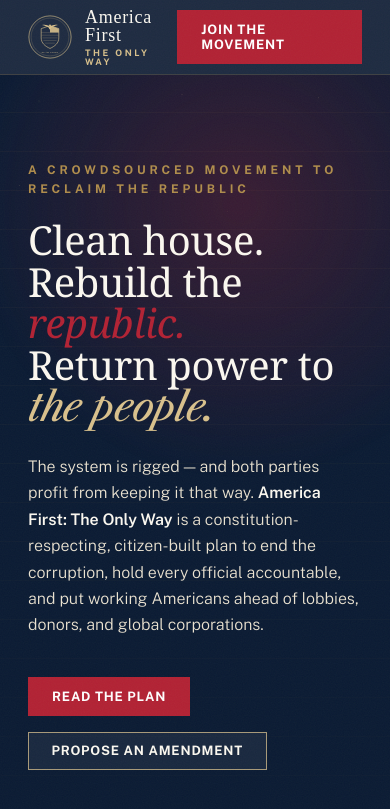
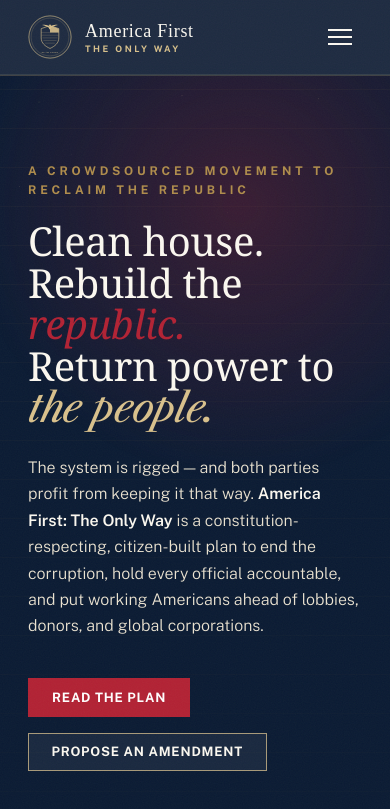
Before and after one commit to carmenrcorio/AF, a Next.js app: page / in a window 390 px wide. Shown: the top 809 px of the page. Built offline with nearby package versions, Linux system fonts and the light colour scheme; a web font is replaced by a local one.

Commit message:
QA fixes: mobile nav + citation integrity

```diff
--- a/app/components/Nav.tsx
+++ b/app/components/Nav.tsx
@@ -1,38 +1,42 @@
+'use client'
+
 import Link from 'next/link'
+import { useState } from 'react'
+
+const LINKS = [
+  { href: '/problem', label: 'The Problem' },
+  { href: '/plan', label: 'The Plan' },
+  { href: '/issues', label: 'The Issues' },
+  { href: '/common-ground', label: 'Common Ground' },
+  { href: '/constitution', label: 'Constitution' },
+  { href: '/amendments', label: 'Amendments' },
+]
 
 export default function Nav() {
+  const [open, setOpen] = useState(false)
+
   return (
     <header>
       <nav>
-        <Link href="/" className="brand">
+        <Link href="/" className="brand" onClick={() => setOpen(false)}>
           <svg className="seal" viewBox="0 0 100 100" aria-hidden="true">
-            {/* outer ring */}
             <circle cx="50" cy="50" r="48" fill="none" stroke="currentColor" strokeWidth="1.4" />
             <circle cx="50" cy="50" r="43" fill="none" stroke="currentColor" strokeWidth="0.7" opacity="0.6" />
-            {/* shield / flag canton */}
             <g>
-              {/* shield body */}
               <path d="M50 24 L70 31 V52 C70 64 61 71 50 76 C39 71 30 64 30 52 V31 Z" fill="none" stroke="currentColor" strokeWidth="1.4" />
-              {/* canton (stars field) */}
               <path d="M50 24 L70 31 V40 H50 Z" fill="currentColor" opacity="0.9" />
-              {/* stripes */}
               <line x1="30" y1="40" x2="70" y2="40" stroke="currentColor" strokeWidth="0.8" opacity="0.55" />
               <line x1="31" y1="46" x2="69" y2="46" stroke="currentColor" strokeWidth="0.8" opacity="0.55" />
               <line x1="33" y1="52" x2="67" y2="52" stroke="currentColor" strokeWidth="0.8" opacity="0.55" />
               <line x1="35" y1="58" x2="65" y2="58" stroke="currentColor" strokeWidth="0.8" opacity="0.55" />
               <line x1="39" y1="64" x2="61" y2="64" stroke="currentColor" strokeWidth="0.8" opacity="0.55" />
             </g>
-            {/* eagle silhouette over the shield top */}
             <g fill="currentColor">
-              {/* body */}
               <ellipse cx="50" cy="29" rx="2.4" ry="4" />
-              {/* head */}
               <circle cx="50" cy="23.5" r="2" />
-              {/* spread wings */}
               <path d="M50 27 C44 22 38 21 32 23 C39 24 43 27 49 30 Z" />
               <path d="M50 27 C56 22 62 21 68 23 C61 24 57 27 51 30 Z" />
             </g>
-            {/* We the People — small gold arc text at base */}
             <text x="50" y="86" textAnchor="middle" fontFamily="Libre Caslon Display,serif" fontSize="5.4" letterSpacing="0.6" fill="currentColor" fontStyle="italic">We the People</text>
           </svg>
           <span className="brand-txt">
@@ -40,16 +44,33 @@
             <span className="t2">THE ONLY WAY</span>
           </span>
         </Link>
+
         <div className="navlinks">
-          <Link href="/problem">The Problem</Link>
-          <Link href="/plan">The Plan</Link>
-          <Link href="/issues">The Issues</Link>
-          <Link href="/common-ground">Common Ground</Link>
-          <Link href="/constitution">Constitution</Link>
-          <Link href="/amendments">Amendments</Link>
+          {LINKS.map((l) => (
+            <Link key={l.href} href={l.href}>{l.label}</Link>
+          ))}
         </div>
-        <Link href="/join" className="btn btn-red">Join the Movement</Link>
+
+        <Link href="/join" className="btn btn-red nav-join">Join the Movement</Link>
+
+        <button
+          className="nav-toggle"
+          aria-label={open ? 'Close menu' : 'Open menu'}
+          aria-expanded={open}
+          onClick={() => setOpen(!open)}
+        >
+          <span className={`nt-bar ${open ? 'x1' : ''}`} />
+          <span className={`nt-bar ${open ? 'x2' : ''}`} />
+          <span className={`nt-bar ${open ? 'x3' : ''}`} />
+        </button>
       </nav>
+
+      <div className={`mobile-drawer ${open ? 'is-open' : ''}`}>
+        {LINKS.map((l) => (
+          <Link key={l.href} href={l.href} onClick={() => setOpen(false)}>{l.label}</Link>
+        ))}
+        <Link href="/join" className="btn btn-red drawer-join" onClick={() => setOpen(false)}>Join the Movement</Link>
+      </div>
     </header>
   )
 }
--- a/app/globals.css
+++ b/app/globals.css
@@ -51,7 +51,24 @@
 .btn-red:hover{background:var(--red-deep)}
 .btn-ghost{background:rgba(255,255,255,.06);color:var(--parchment-2);border:1.5px solid rgba(217,193,140,.75);padding:10.5px 22.5px}
 .btn-ghost:hover{background:var(--gold);color:var(--ink)}
-@media(max-width:780px){.navlinks{display:none}}
+.nav-toggle{display:none}
+@media(max-width:860px){
+  .navlinks{display:none}
+  .nav-join{display:none}
+  .nav-toggle{display:flex;flex-direction:column;justify-content:center;gap:5px;width:44px;height:44px;background:transparent;border:none;cursor:pointer;padding:0}
+  .nt-bar{display:block;width:24px;height:2px;background:var(--parchment-2);margin:0 auto;transition:transform .25s,opacity .25s}
+  .nt-bar.x1{transform:translateY(7px) rotate(45deg)}
+  .nt-bar.x2{opacity:0}
+  .nt-bar.x3{transform:translateY(-7px) rotate(-45deg)}
+}
+.mobile-drawer{display:none}
+@media(max-width:860px){
+  .mobile-drawer{display:flex;flex-direction:column;background:var(--ink-2);border-top:1px solid rgba(176,141,76,.22);max-height:0;overflow:hidden;transition:max-height .32s ease}
+  .mobile-drawer.is-open{max-height:520px}
+  .mobile-drawer a{color:var(--parchment-2);font-size:16px;font-weight:500;padding:16px 28px;border-bottom:1px solid rgba(255,255,255,.06)}
+  .mobile-drawer a:hover{background:rgba(255,255,255,.04)}
+  .mobile-drawer .drawer-join{margin:18px 28px 24px;text-align:center;border-bottom:none;color:#fff}
+}
 
 /* ============ HERO ============ */
 .hero{position:relative;background:var(--ink);color:var(--parchment-2);overflow:hidden;padding:84px 0 0}
@@ -80,7 +97,7 @@
 .pledge-card .overline{margin-bottom:16px;display:block}
 .pledge-card p{font-family:'Libre Caslon Text',serif;font-style:italic;font-size:18px;line-height:1.6;color:var(--cream)}
 .pledge-card .sig{margin-top:18px;font-size:12px;letter-spacing:.06em;color:var(--gold);font-weight:600}
-.ticker{display:flex;gap:0;margin-top:72px;border-top:1px solid var(--hair)}
+.ticker{display:flex;gap:0;margin-top:48px;border-top:1px solid var(--hair)}
 .ticker .it{flex:1;padding:30px 18px;text-align:center;border-right:1px solid var(--hair)}
 .ticker .it:last-child{border-right:none}
 .ticker .num{font-family:'Libre Caslon Display',serif;font-size:38px;color:var(--gold-light)}
@@ -159,7 +176,7 @@
 @media(max-width:880px){.const-grid{grid-template-columns:1fr;gap:38px}}
 .const-title{font-size:clamp(30px,4vw,46px);margin-top:14px}
 .const-copy{margin-top:18px;font-size:16.5px;line-height:1.65;color:var(--slate)}
-.const-try{margin-top:14px;font-size:14px;color:var(--gold);font-weight:600;letter-spacing:.02em}
+.const-try{margin-top:14px;font-size:14px;color:var(--red);font-weight:700;letter-spacing:.02em}
 .const-cta{margin-top:30px}
 .const-demo{background:var(--parchment-2);border:1px solid var(--hair);padding:38px 36px;box-shadow:0 30px 60px -30px rgba(11,27,51,.35);position:relative}
 .const-demo::before{content:"WE THE PEOPLE";position:absolute;top:16px;right:20px;font-family:'Libre Caslon Display',serif;font-size:10px;letter-spacing:.2em;color:var(--gold);opacity:.55}
--- a/app/page.tsx
+++ b/app/page.tsx
@@ -159,7 +159,7 @@
               </div>
               <div className="plain">
                 <span className="tag">Plain English</span>
-                <span>{active === null ? 'Tap any underlined phrase above to see what it means in today\u2019s language.' : PREAMBLE[active].p}</span>
+                <span>{active === null ? 'Tap any underlined phrase above to see what it means in today’s language.' : PREAMBLE[active].p}</span>
               </div>
             </div>
           </div>
```
Also changed, not shown: lib/content.ts (+12 -12 lines), 1 other file (tests, documents, lock files or other folders).
